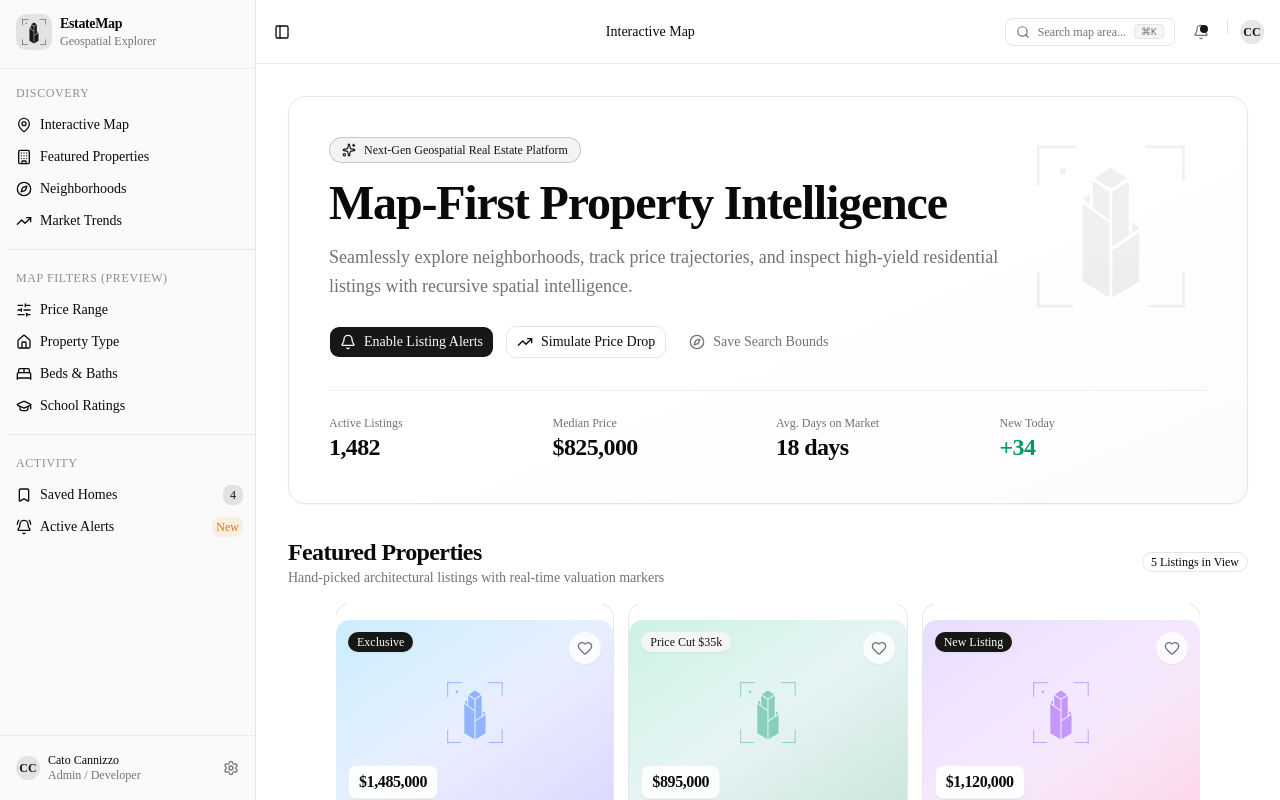
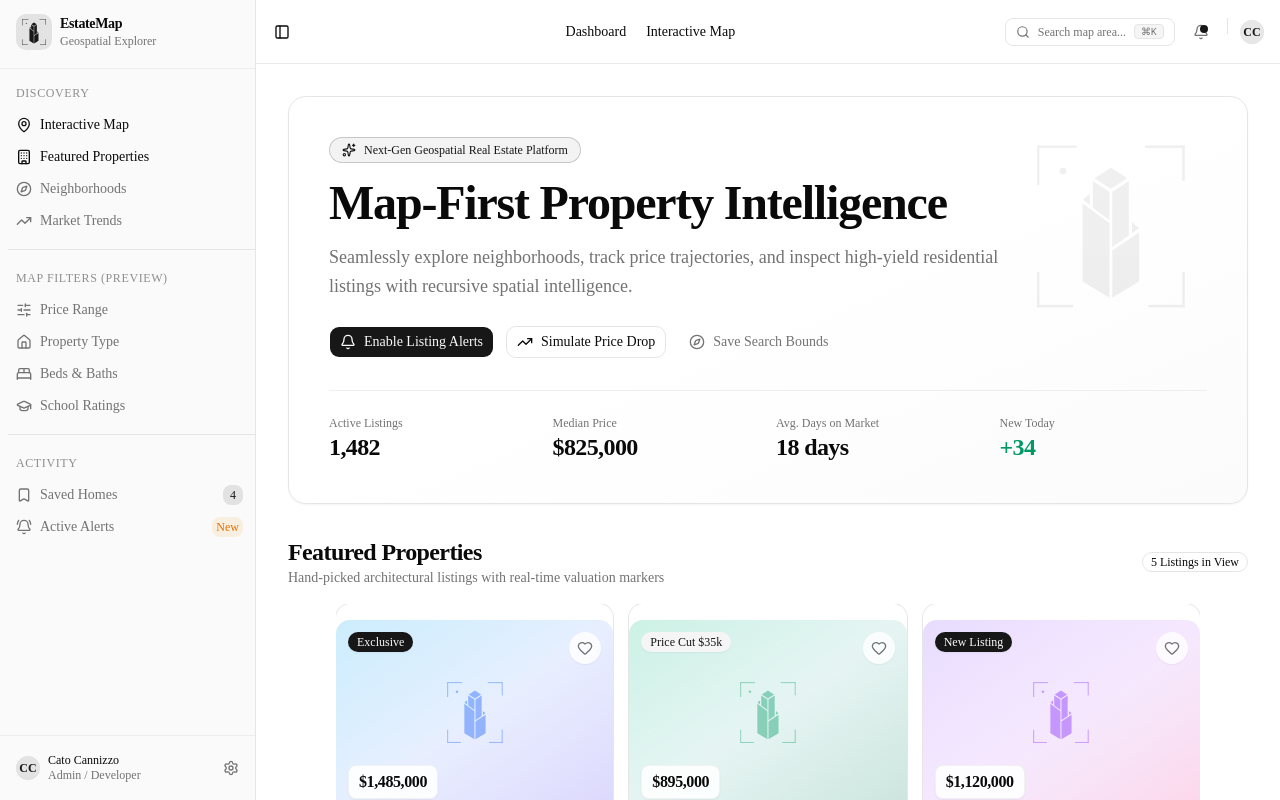
Before and after one commit to CatoCannizzo/Real-estate-map, a Next.js app: page / in a window 1280 px wide. Shown: the top 800 px of the page. Built offline with nearby package versions, Linux system fonts and the light colour scheme.

Commit message:
Refactor: updated UI components for clearer navigation, updated readme.

```diff
--- a/components/app-header.tsx
+++ b/components/app-header.tsx
@@ -45,8 +45,20 @@ export function AppHeader() {
       </div>
 
       {/* Navigation Menu */}
+
       <div className="hidden lg:flex flex-1 justify-center px-6">
         <NavigationMenu>
+          <NavigationMenuList className="gap-1">
+            <NavigationMenuItem>
+              <NavigationMenuLink
+                asChild
+                className={navigationMenuTriggerStyle()}
+              >
+                <Link href="/">Dashboard</Link>
+              </NavigationMenuLink>
+            </NavigationMenuItem>
+
+          </NavigationMenuList>
           <NavigationMenuList className="gap-1">
             <NavigationMenuItem>
               <NavigationMenuLink
--- a/components/app-sidebar.tsx
+++ b/components/app-sidebar.tsx
@@ -83,13 +83,13 @@ export function AppSidebar() {
                 </SidebarMenuButton>
               </SidebarMenuItem>
               <SidebarMenuItem>
-                <SidebarMenuButton tooltip="Neighborhood Insights">
+                <SidebarMenuButton tooltip="Neighborhood Insights" className="text-muted-foreground">
                   <Compass className="size-4" />
                   <span>Neighborhoods</span>
                 </SidebarMenuButton>
               </SidebarMenuItem>
               <SidebarMenuItem>
-                <SidebarMenuButton tooltip="Market Trends">
+                <SidebarMenuButton tooltip="Market Trends" className="text-muted-foreground">
                   <TrendingUp className="size-4" />
                   <span>Market Trends</span>
                 </SidebarMenuButton>
@@ -101,7 +101,7 @@ export function AppSidebar() {
         <SidebarSeparator className="my-1" />
 
         {/* Filter Preview Group */}
-        <SidebarGroup>
+        <SidebarGroup className="text-muted-foreground">
           <SidebarGroupLabel className="text-xs font-medium tracking-wider uppercase text-muted-foreground/80">
             Map Filters (Preview)
           </SidebarGroupLabel>
@@ -138,7 +138,7 @@ export function AppSidebar() {
         <SidebarSeparator className="my-1" />
 
         {/* Saved Group */}
-        <SidebarGroup>
+        <SidebarGroup className="text-muted-foreground">
           <SidebarGroupLabel className="text-xs font-medium tracking-wider uppercase text-muted-foreground/80">
             Activity
           </SidebarGroupLabel>
```
Also changed, not shown: 1 other file (tests, documents, lock files or other folders).
